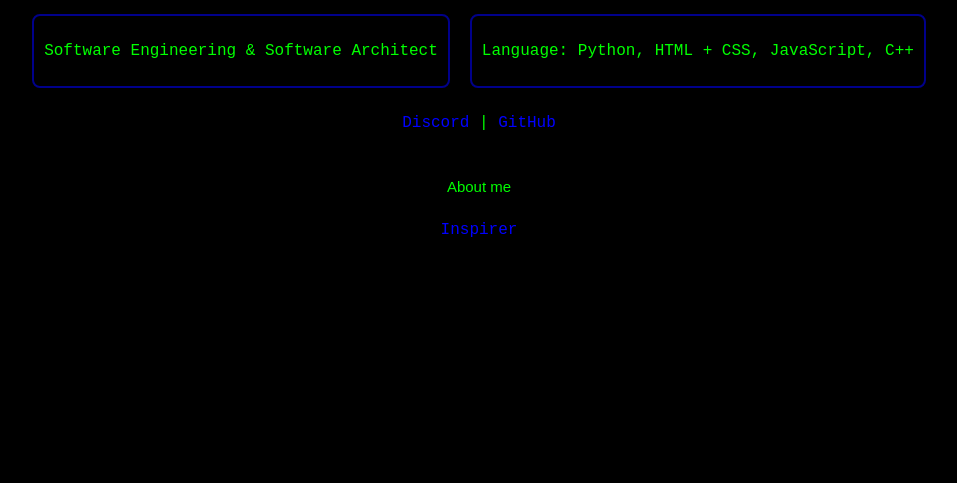
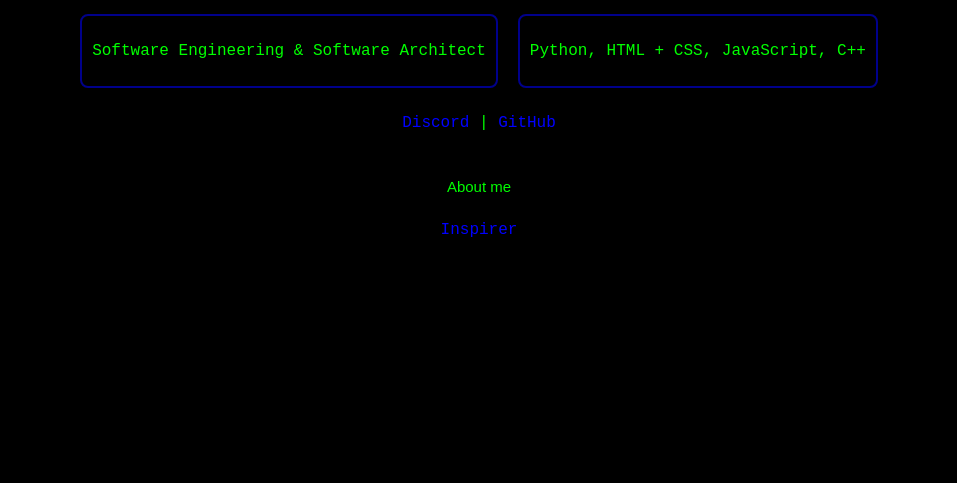
Before and after one commit to ForWeWee/ForWeWee.github.io, a plain HTML site: page index.html in a window 1280 px wide. Shown: the part 317-800 px from the top of the page, without its empty margins (161-1118 px from the left). Drawn offline with Linux system fonts and the light colour scheme.

Commit message:
index.html

```diff
--- a/index.html
+++ b/index.html
@@ -1 +1 @@
-<!DOCTYPE html><html lang="ru"><head><meta charset="UTF-8"><meta name="viewport" content="width=device-width,initial-scale=1"><title></title><link rel="stylesheet" href="style.css"></head><body><div class="glitch">orraha</div><div style="display:flex;justify-content:center"><div class="box" style="margin-right:10px"><p>Software Engineering & Software Architect</p></div><div class="box"><p>Language: Python, HTML + CSS, JavaScript, C++</p></div></div><div><p><a href="https://discord.com/users/689502458526826529">Discord</a> | <a href="https://github.com/ForWeWee">GitHub</a></p></div><button class="collapsible">About me</button><div class="content"><p>My pseudonym is Orraha, I am 19 years old, and I am a software engineer who writes bots and websites.</p></div><p><a href="https://zundonza.space">Inspirer</a></p><script src="gen.js"></script></body></html>
+<!DOCTYPE html><html lang="ru"><head><meta charset="UTF-8"><meta name="viewport" content="width=device-width,initial-scale=1"><title></title><link rel="stylesheet" href="style.css"></head><body><div class="glitch">orraha</div><div style="display:flex;justify-content:center"><div class="box" style="margin-right:10px"><p>Software Engineering & Software Architect</p></div><div class="box"><p>Python, HTML + CSS, JavaScript, C++</p></div></div><div><p><a href="https://discord.com/users/689502458526826529">Discord</a> | <a href="https://github.com/ForWeWee">GitHub</a></p></div><button class="collapsible">About me</button><div class="content"><p>My pseudonym is Orraha, I am 19 years old, and I am a software engineer who writes bots and websites.</p></div><p><a href="https://zundonza.space">Inspirer</a></p><script src="gen.js"></script></body></html>
```
